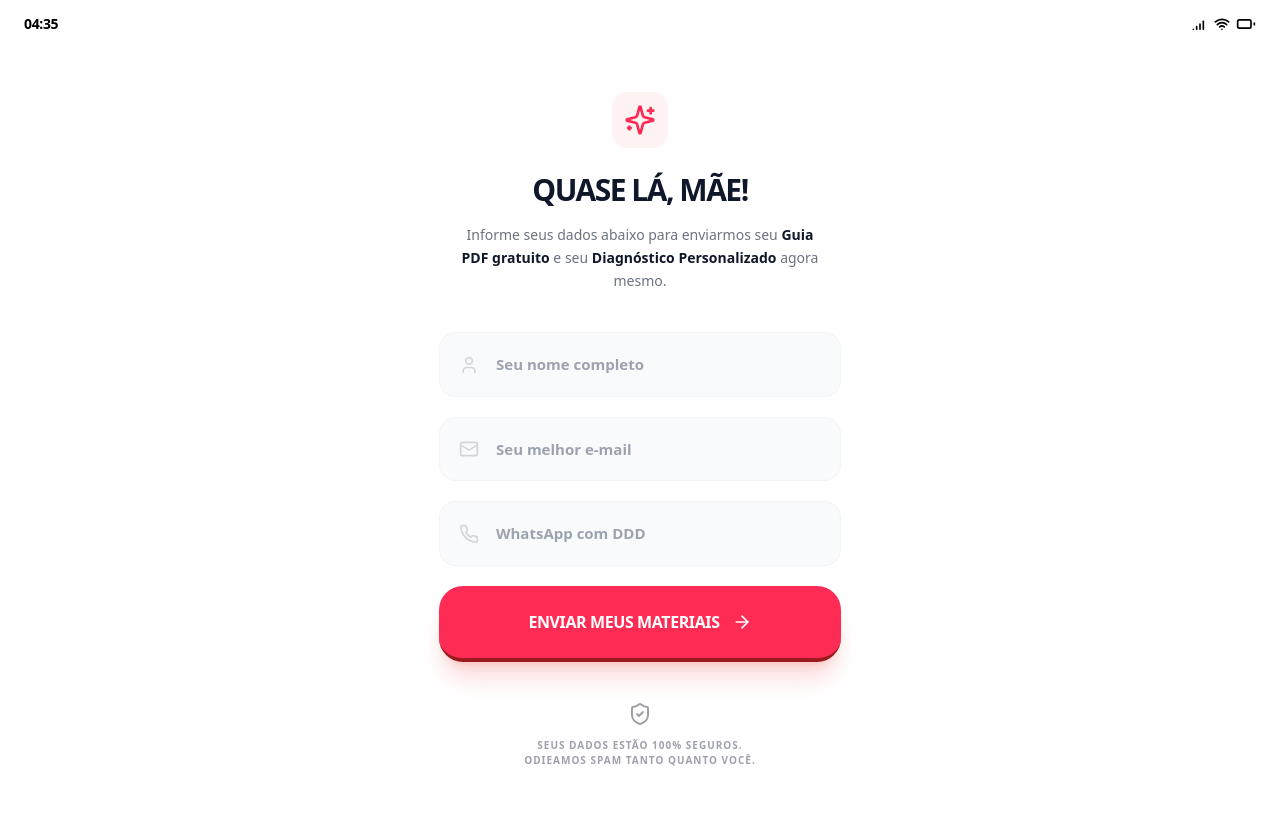
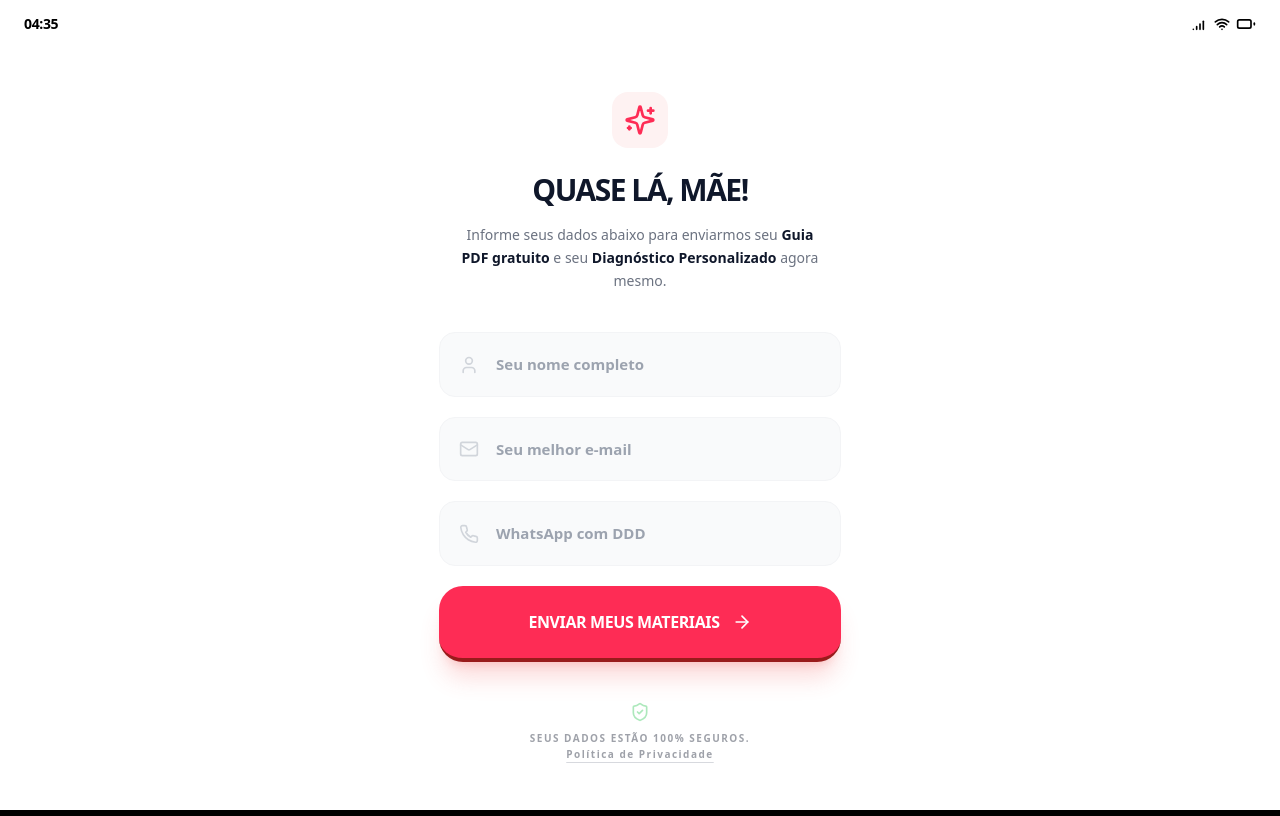
Before and after one commit to kayosilvavinicius-prog/FILHOS-COM-ROTINA-QUIZ, a React (Vite) app: page /#/captura in a window 1280 px wide. Built offline with nearby package versions, Linux system fonts and the light colour scheme; no server answers.

Commit message:
feat: Add institutional footer and privacy link
Introduces an institutional footer section on the sales page and updates the lead capture page to include a clickable link to the privacy policy. This enhances user trust and provides easy access to policy information.

```diff
--- a/pages/LeadCapturePage.tsx
+++ b/pages/LeadCapturePage.tsx
@@ -100,10 +100,17 @@ const LeadCapturePage: React.FC = () => {
           </button>
         </form>
 
-        <div className="mt-10 flex flex-col items-center gap-3 opacity-40">
-          <ShieldCheck size={24} />
-          <p className="text-[10px] font-bold uppercase tracking-widest text-center">
-            Seus dados estão 100% seguros.<br/>Odieamos spam tanto quanto você.
+        <div className="mt-10 flex flex-col items-center gap-2 opacity-40">
+          <ShieldCheck size={20} className="text-[#34C759]" />
+          <p className="text-[10px] font-bold uppercase tracking-[0.15em] text-center leading-relaxed">
+            Seus dados estão 100% seguros.<br/>
+            <button
+              type="button"
+              onClick={() => navigate('/privacidade')}
+              className="underline decoration-gray-400 underline-offset-4 hover:text-[#FE2C55] transition-colors"
+            >
+              Política de Privacidade
+            </button>
           </p>
         </div>
       </main>
--- a/pages/SalesPage.tsx
+++ b/pages/SalesPage.tsx
@@ -1,7 +1,7 @@
 
 import React, { useState, useEffect, useRef } from 'react';
 import { useNavigate } from 'react-router-dom';
-import { Volume2, VolumeX, ArrowRight, CheckCircle2, Hand, Gift, Play } from 'lucide-react';
+import { Volume2, VolumeX, ArrowRight, CheckCircle2, Hand, Gift, Play, ShieldCheck } from 'lucide-react';
 import { funnelTracker, FunnelStep } from '../services/funnelTracker';
 
 const VSL_VIDEO_URL = "https://res.cloudinary.com/dafhibb8s/video/upload/v1767185181/MINI_VSL_40MB_-_FILHOS_COM_ROTINA_jgqf44.mp4";
@@ -246,6 +246,35 @@ const SalesPage: React.FC = () => {
           <p className="text-[10px] font-black uppercase tracking-widest">Vídeo Bloqueado até liberar o presente</p>
         </div>
       )}
+
+      {/* Footer Institucional */}
+      <footer className="w-full max-w-[450px] mx-auto px-6 py-12 mt-10 border-t border-gray-100 flex flex-col items-center gap-4">
+        <div className="flex flex-col items-center gap-2">
+          <div className="text-[12px] font-black text-gray-500 uppercase tracking-[0.2em] mb-1">
+            D4K MATERNIDADE
+          </div>
+          <div className="text-[10px] text-gray-400 font-bold uppercase tracking-widest">
+            CNPJ: 50.321.456/0001-90
+          </div>
+        </div>
+
+        <div className="flex items-center gap-6 mt-2">
+          <button
+            onClick={() => navigate('/privacidade')}
+            className="text-[11px] text-gray-400 font-bold underline decoration-gray-200 underline-offset-4 hover:text-[#FE2C55] transition-colors uppercase tracking-tight"
+          >
+            Políticas de Privacidade
+          </button>
+          <div className="w-1 h-1 bg-gray-200 rounded-full" />
+          <div className="flex items-center gap-1.5 text-[11px] text-gray-400 font-bold uppercase">
+            <ShieldCheck size={14} className="text-[#34C759]" /> Site Seguro
+          </div>
+        </div>
+
+        <p className="text-[10px] text-gray-300 font-medium text-center leading-relaxed mt-4 max-w-[320px]">
+          © 2025 Todos os direitos reservados. Este site não faz parte do Google ou do Facebook. Além disso, este site não é endossado pelo Google ou pelo Facebook de nenhuma maneira.
+        </p>
+      </footer>
     </div>
   );
 };
```
